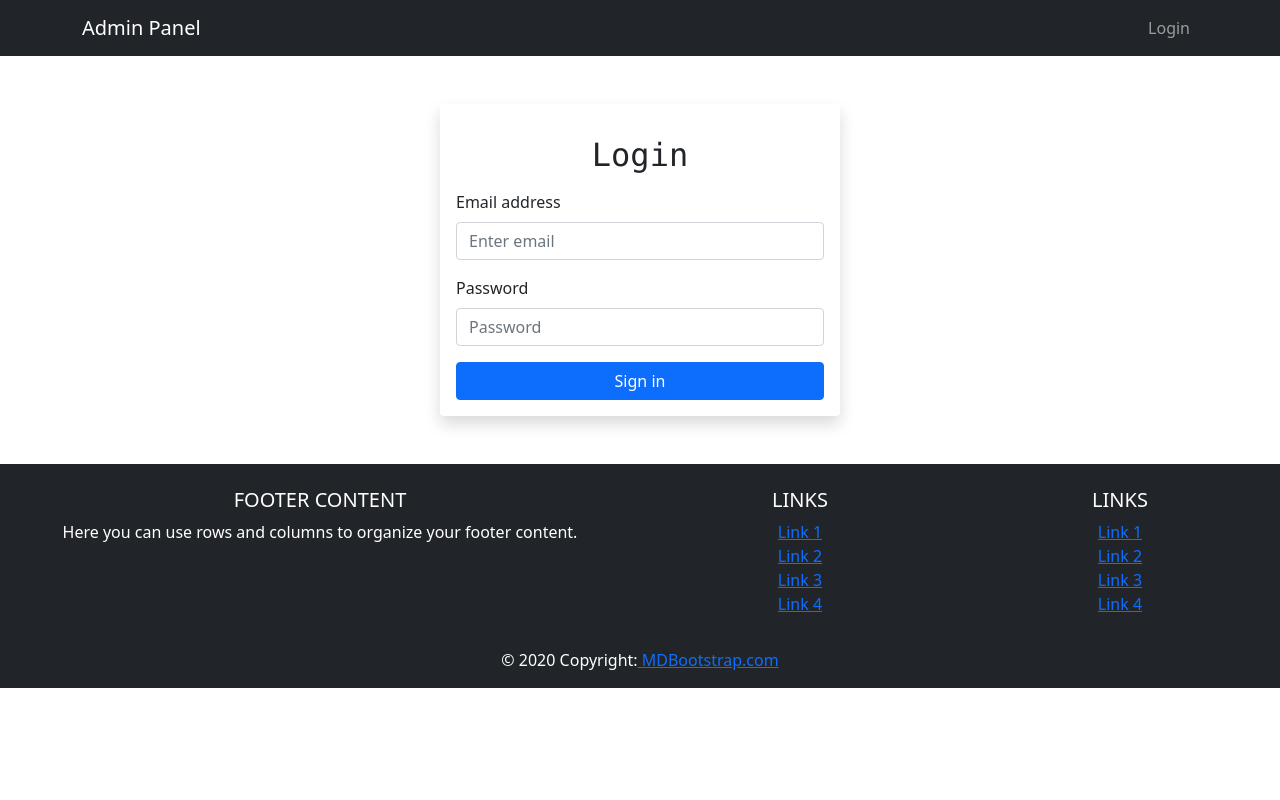
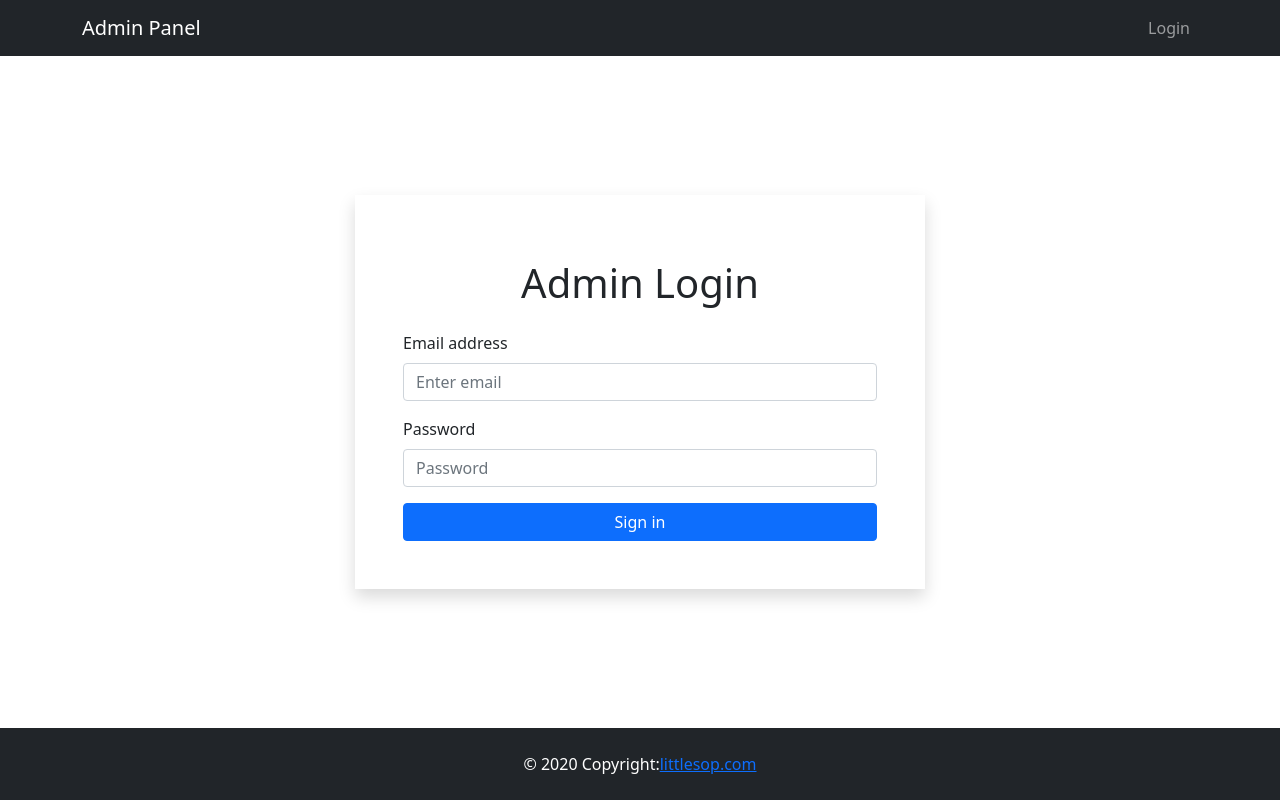
Before and after one commit to BryanFloresAvila/admin-panel-ecommerce, a React (Create React App) app: page /Login in a window 1280 px wide. Built offline with nearby package versions, Linux system fonts and the light colour scheme.

Commit message:
add login

```diff
--- a/public/index.html
+++ b/public/index.html
@@ -1,14 +1,12 @@
 <!DOCTYPE html>
-<html lang="en">
+<html lang="en" style="height: 100%">
   <head>
     <meta charset="utf-8" />
 
     <meta name="viewport" content="width=device-width, initial-scale=1" />
-    <meta name="theme-color" content="#000000" />
     <title>Admin Panel</title>
   </head>
-  <body>
-    <noscript>You need to enable JavaScript to run this app.</noscript>
-    <div id="root"></div>
+  <body style="height: 100%">
+    <div class="h-100 d-flex flex-column justify-content-between" id="root"></div>
   </body>
 </html>
--- a/src/components/Footer.js
+++ b/src/components/Footer.js
@@ -1,58 +1,14 @@
 import React from 'react';
-
+import { Link } from 'react-router-dom';
 export const Footer = () => {
   return (
-    <footer className="font-small pt-4 bg-dark text-white ">
-      <div className="container-fluid text-center text-md-left">
-        <div className="row">
-          <div className="col-md-6 mt-md-0 mt-3 text-bg-dark  ">
-            <h5 className="text-uppercase">Footer Content</h5>
-            <p>Here you can use rows and columns to organize your footer content.</p>
-          </div>
-
-          <hr className="clearfix w-100 d-md-none pb-0" />
-
-          <div className="col-md-3 mb-md-0 mb-3">
-            <h5 className="text-uppercase">Links</h5>
-            <ul className="list-unstyled">
-              <li>
-                <a href="#!">Link 1</a>
-              </li>
-              <li>
-                <a href="#!">Link 2</a>
-              </li>
-              <li>
-                <a href="#!">Link 3</a>
-              </li>
-              <li>
-                <a href="#!">Link 4</a>
-              </li>
-            </ul>
-          </div>
-
-          <div className="col-md-3 mb-md-0 mb-3">
-            <h5 className="text-uppercase">Links</h5>
-            <ul className="list-unstyled">
-              <li>
-                <a href="#!">Link 1</a>
-              </li>
-              <li>
-                <a href="#!">Link 2</a>
-              </li>
-              <li>
-                <a href="#!">Link 3</a>
-              </li>
-              <li>
-                <a href="#!">Link 4</a>
-              </li>
-            </ul>
-          </div>
-        </div>
-      </div>
-
-      <div className="footer-copyright text-center py-3">
+    <footer className="font-small py-4 bg-dark text-white ">
+      <div
+        /* style={{ backgroundColor: 'rgba(0, 0, 0, 0.2)' }} */
+        className="footer-copyright text-center"
+      >
         © 2020 Copyright:
-        <a href="https://mdbootstrap.com/"> MDBootstrap.com</a>
+        <Link to="/">littlesop.com</Link>
       </div>
     </footer>
   );
--- a/src/components/Loading.js
+++ b/src/components/Loading.js
@@ -2,8 +2,15 @@ import React from 'react';
 
 export const Loading = () => {
   return (
-    <div className="alert alert-info">
-      <p>Cargando...</p>
+    <div className="d-flex justify-content-center">
+      <div
+        className="spinner-border"
+        style={{ width: '7rem', height: '7rem' }}
+        role="status"
+      >
+        <span className="visually-hidden">Loading...</span>
+      </div>
     </div>
   );
 };
+/* style={{ width: '7rem', height: '7rem' }} */
--- a/src/components/TopNav.js
+++ b/src/components/TopNav.js
@@ -1,10 +1,16 @@
 import React from 'react';
-import { Navbar, Container, Nav } from 'react-bootstrap';
+import { Navbar, Container, Nav, NavDropdown } from 'react-bootstrap';
 import { Link } from 'react-router-dom';
 import { useAuth } from '../store/context/authContext';
+import { logout } from '../store/actions/actions';
 export const TopNav = () => {
-  const { state } = useAuth();
-  const { isLogged } = state;
+  const { state, dispatch } = useAuth();
+  const { isLogged, user } = state;
+  const handleLogout = (e) => {
+    e.preventDefault();
+    logout(dispatch);
+  };
+
   return (
     <>
       <Navbar bg="dark" variant="dark" expand="lg">
@@ -33,9 +39,9 @@ export const TopNav = () => {
             </Nav>
             <Nav className="justify-content-end">
               {isLogged ? (
-                <Nav.Link as={Link} to="/Logout">
-                  Logout
-                </Nav.Link>
+                <NavDropdown title={user.name} menuVariant="dark">
+                  <NavDropdown.Item onClick={handleLogout}>Logout</NavDropdown.Item>
+                </NavDropdown>
               ) : (
                 <Nav.Link as={Link} to="/Login">
                   Login
--- a/src/components/pages/Home.js
+++ b/src/components/pages/Home.js
@@ -7,7 +7,7 @@ export const Home = () => {
   console.log('isLogged: ' + isLogged + ' user: ' + user);
   return (
     <div className="container">
-      <h3>Hello {user.name}</h3>
+      <h3 className="text-center">Hello {user.name}</h3>
     </div>
   );
 };
--- a/src/components/pages/Login.js
+++ b/src/components/pages/Login.js
@@ -1,13 +1,22 @@
-import React, { useState } from 'react';
+import React, { useState, useEffect } from 'react';
 import { Form, Button } from 'react-bootstrap';
 import { useAuth } from '../../store/context/authContext';
 import { login } from '../../store/actions/actions';
-import Spinner from 'react-bootstrap/Spinner';
+import { useNavigate } from 'react-router-dom';
+import { Loading } from '../../components/Loading';
 export const Login = () => {
   const { state, dispatch } = useAuth();
-  const { loadingLogin } = state;
+  const { loadingLogin, isLogged } = state;
   const [email, setEmail] = useState('');
   const [password, setPassword] = useState('');
+
+  const navigate = useNavigate();
+
+  useEffect(() => {
+    if (isLogged) {
+      navigate('/Home');
+    }
+  }, [isLogged, navigate]);
 
   const handleSubmit = (e) => {
     e.preventDefault();
@@ -15,14 +24,13 @@ export const Login = () => {
   };
 
   if (loadingLogin) {
-    return <Spinner animation="border" variant="primary" />;
+    return <Loading />;
   }
   return (
-    <div className="container d-flex flex-column align-items-center pt-5">
-      <div className="shadow p-3 mb-5  rounded" style={{ width: '400px' }}>
-        <div className="my-3">
-          <h2 className="text-center font-monospace ">Login</h2>
-        </div>
+    <div className="container">
+      <div className=" row  rounded ">
+        <div className="col col-xxl-5 col-xl-6 col-lg-7 col-md-7 col-sm-12 shadow p-5 m-auto">
+          <h1 className=" p-3 text-center rounded">Admin Login</h1>
           <Form onSubmit={handleSubmit}>
             <Form.Group className="mb-3">
               <Form.Label>Email address</Form.Label>
@@ -48,5 +56,6 @@ export const Login = () => {
           </Form>
         </div>
       </div>
+    </div>
   );
 };
--- a/src/components/pages/Product.js
+++ b/src/components/pages/Product.js
@@ -1,6 +1,6 @@
 import React, { useEffect, useState } from 'react';
 import { getProducts } from '../../helpers/getProducts';
-import { Table, Button, ButtonToolbar} from 'react-bootstrap';
+import { Table, Button, ButtonToolbar } from 'react-bootstrap';
 export const Product = () => {
   const URL_PUBLIC =
     'https://backend-project-pam-production.up.railway.app/uploads/products/';
@@ -12,14 +12,14 @@ export const Product = () => {
     });
   }, [updateList]);
   return (
-    <div className="container ">
+    <div className="container-lg ">
       <div className="row py-3">
         <div className="col">
           <h2>Product List</h2>
         </div>
-        <div className="col"  size="sm">
-          <Button className="d-block hover mx-auto" variant="primary">
-            Add Product
+        <div className="col d-flex justify-content-end">
+          <Button className="d-block" variant="primary">
+            Add Category
           </Button>
         </div>
       </div>
--- a/src/components/pages/category/Category.js
+++ b/src/components/pages/category/Category.js
@@ -66,7 +66,7 @@ export const Category = () => {
   }, [updateList]);
 
   return (
-    <div className="container">
+    <div className="container-lg">
       <div className="row py-3">
         <div className="col">
           <h2>Category List</h2>
--- a/src/router/AppRoute.js
+++ b/src/router/AppRoute.js
@@ -8,7 +8,7 @@ import { ProtectedRoute } from './ProtectedRoute';
 import { PublicRoute } from './PublicRoute';
 import { useAuth } from '../store/context/authContext';
 import { verifyToken as verifyTokenF } from '../store/actions/actions';
-import Spinner from 'react-bootstrap/Spinner';
+import { Loading } from '../components/Loading';
 
 export const AppRoute = () => {
   const { state, dispatch } = useAuth();
@@ -19,11 +19,18 @@ export const AppRoute = () => {
   }, [dispatch]);
 
   if (loadingVerifyToken) {
-    return <Spinner animation="border" variant="primary" />;
+    return <Loading />;
   }
   return (
     <Routes>
-      <Route path="/" element={<Login />} />
+      <Route
+        path="/"
+        element={
+          <ProtectedRoute>
+            <Home />
+          </ProtectedRoute>
+        }
+      />
       <Route
         path="/Home"
         element={
```
Also changed, not shown: src/lib/api/categories.js (added, +17 -0 lines), src/lib/api/index.js (added, +18 -0 lines), src/lib/api/products.js (added). Lines whose indentation alone changed are shown as unchanged.
